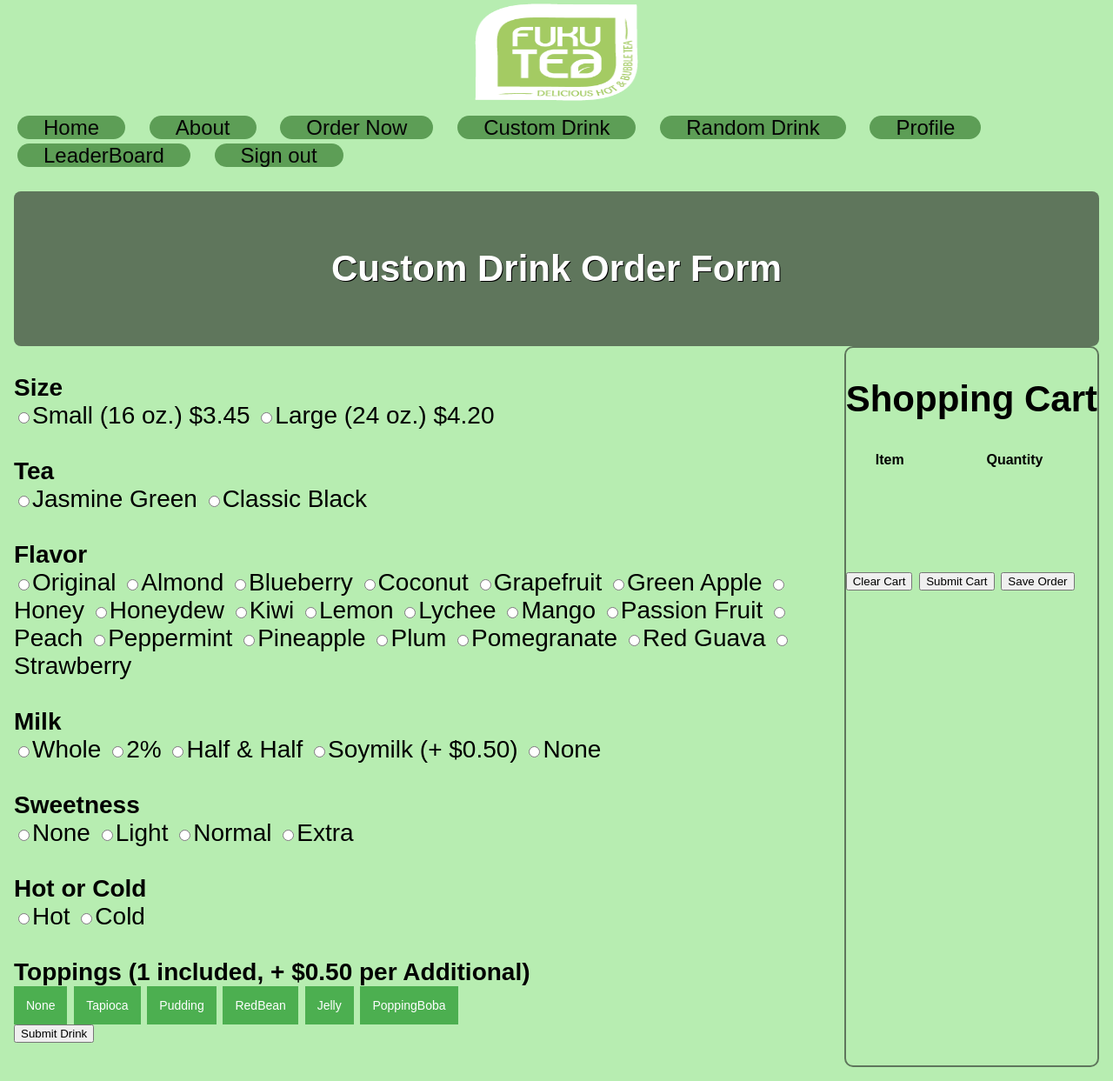
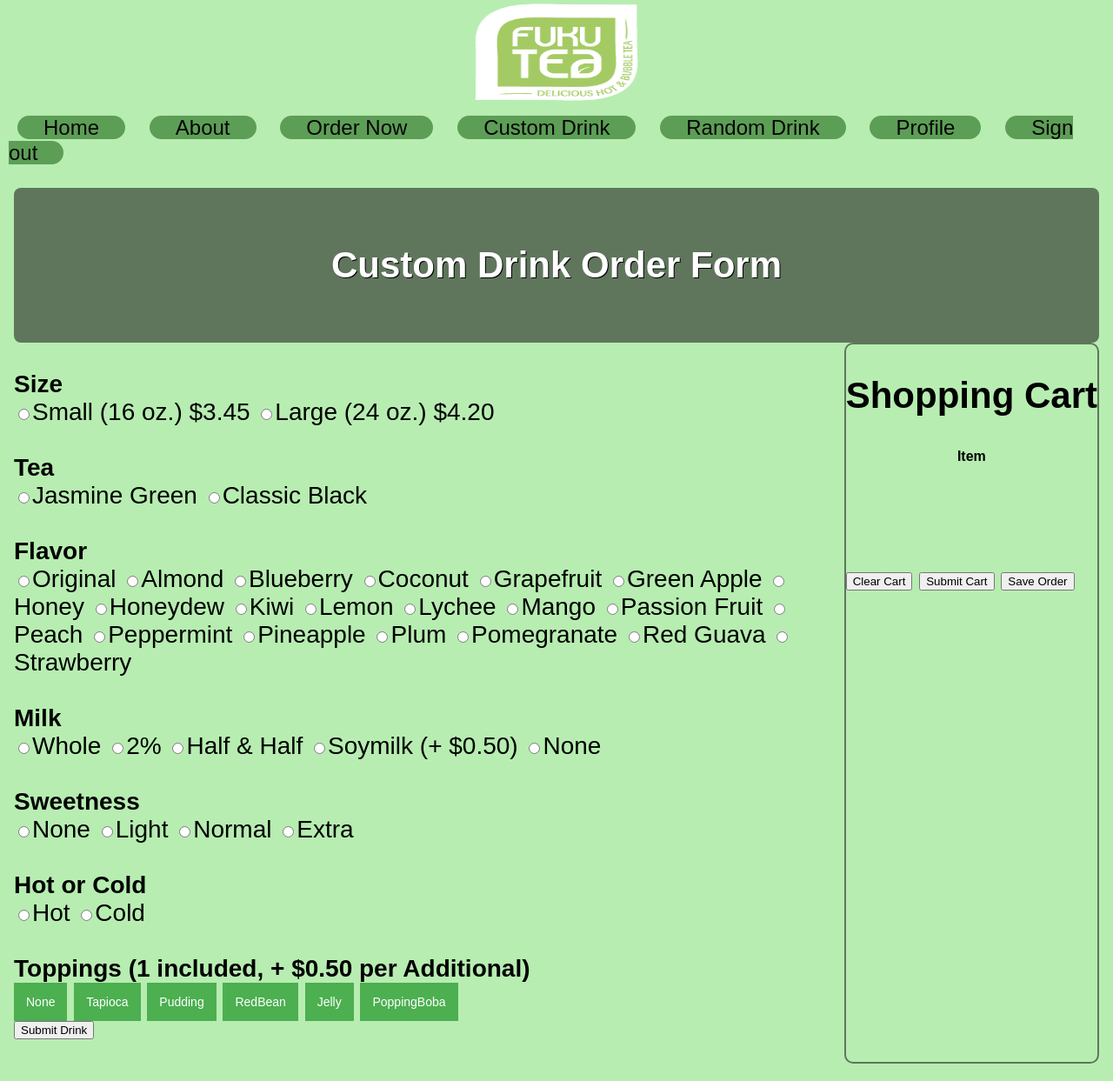
Before and after one commit to crkolimago/WebDev1520, a Flask app: page /customDrink in a window 1280 px wide. Shown: the whole page at 87% size. Run offline with Flask 2, Linux system fonts and the light colour scheme; lists and menus that the app fills with data are empty.

Commit message:
final push

```diff
--- a/Order.py
+++ b/Order.py
@@ -3,7 +3,7 @@
 
 
 class Order(object):
-    def __init__(self, orderId="", size="", tea="", flavor="", milk="", sweetness="", temp="", toppings="", price=0):
+    def __init__(self, orderId="", size="", tea="", flavor="", milk="", sweetness="", temp="", toppings="", price=0.0):
         self.orderId = orderId
         self.size = size
         self.tea = tea
--- a/main.py
+++ b/main.py
@@ -141,10 +141,10 @@ def saveOrder():
         price = request.form.get('price', '')
         order = Order(None, size, tea, flavor, milk, sweetness, temp, toppings, price)
         orderData.create_order(order) # not sure if works, it doesn't
+        log("help")
         orderData.save_order(order)
 
         if 'curUser' in session:
-            # user = userData.get_user(session['curUser'])
             # user is a datastore entity not a User python object
             user = userData.get_entity(session['curUser'])
             user['userPoints'] += 1
@@ -164,7 +164,7 @@ def saveOrder():
 
     return Response(json.dumps(json_result), mimetype='application/json')
 
-
+'''
 @app.route('/leaderBoard', methods=['GET', 'POST'])
 def leaderBoard():
     if request.method == "GET":
@@ -194,7 +194,7 @@ def get_leaderboard_data():
     # responseJson = json.dumps({ 'Name': user.userName, })
     return Response(responseJson)
 
-
+'''
 @app.route('/random', methods=['GET', 'POST'])
 def randomizer():
     return render_template("random.html")
--- a/static/js/customDrink.js
+++ b/static/js/customDrink.js
@@ -90,8 +90,6 @@ function confirmDrink(form) {
 
   drink.toppings = toppingsList;
   for (var t in toppingsList) {
-    if (t != "No Toppings")
-      //toppingString = toppingString.concat(toppingsList[t] + ", ");
     drink.price += .50;
     price += .50;
   }
@@ -106,16 +104,9 @@ function confirmDrink(form) {
     for (var property in drink) {
       drink_as_string += drink[property] + ', ';
     }
-    //console.log(drink_as_string);
     var table = document.getElementById('cart_table');
     var row = table.insertRow(1);
     var item_cell = row.insertCell(0);
-    var quantity_cell = row.insertCell(1);
-    var quantity_input = document.createElement('input');
-    quantity_input.type='number';
-    quantity_input.setAttribute('min',0);
-    quantity_input.setAttribute('max',30);
-		quantity_input.value = 1;
 
     item_cell.innerHTML = 'Custom Drink: ';
     var drink_list = document.createElement('ul');
@@ -129,7 +120,6 @@ function confirmDrink(form) {
     item_cell.appendChild(drink_list);
     item_cell.setAttribute('id', 'custom_drink');
     item_cell.setAttribute('class', 'shopping_cart_item');
-    quantity_cell.appendChild(quantity_input);
 
     drinks.push(drink);
     drink = new Drink('', '', '', '', '', '', [], 0);
@@ -148,7 +138,6 @@ function addTopping(topping) {
     toppingsList.push(topping);
     toppingString = toppingString.concat(topping + ", ");
   }
-  //console.log(toppingsList);
 }
 
 function clear_cart() {
@@ -167,16 +156,10 @@ function submit_cart() {
   var subtotal = 0;
 
   for (var i = 1; i < table.rows.length; i++) {
-    //var quantity = table.rows[i].lastChild.value;
-    //var quantity = table.rows[i].cells[1].value;
     var ul = document.getElementById('customDrinkInCart');
     var items = ul.getElementsByTagName('li');
     var pprice = parseFloat(items[items.length-1].textContent);
-    //var product = pprice * quantity;
     subtotal += pprice;
-    //subtotal += product;
-    //console.log(product);
-    //console.log(subtotal);
   }
 
   var tax = subtotal * 0.06;
@@ -223,8 +206,6 @@ function save_order() {
 function itemSaved(result, targetUrl, params) {
   if (result && result.ok) {
     console.log("Saved item.");
-    //clearItemForm();
-    //loadItems();
   } else {
     console.log("Received error: " + result.error);
     showError(result.error);
--- a/templates/customDrink.html
+++ b/templates/customDrink.html
@@ -86,7 +86,7 @@
           <div>
           <table id="cart_table">
             <tr>
-              <th>Item</th><th class="quantity">Quantity</th>
+              <th>Item</th>
             </tr>
           </table>
           </div>
@@ -103,7 +103,7 @@
 	      </div><!-- cart div -->
 		  </div><!-- grid container div -->
     </div><!-- content div -->
-    <script src="static/js/customDrink.js?v4.0"></script>
+    <script src="static/js/customDrink.js?v4.1"></script>
   </body>
 <html>
 {% endblock %}
--- a/templates/header.html
+++ b/templates/header.html
@@ -22,6 +22,5 @@
       <a class="navbutton" href="/customDrink">Custom Drink</a>
       <a class="navbutton" href="/random">Random Drink</a>
       <a class="navbutton" href="/profile">Profile</a>
-      <a class="navbutton" href="/leaderBoard">LeaderBoard</a>
       <a href="javascript:void(0);" onclick="signOut();">Sign out</a>
     </div>
--- a/userData.py
+++ b/userData.py
@@ -18,6 +18,7 @@ def log(msg):
 def convert_to_userObj(entity):
     """Convert the entity returned by datastore to a normal object."""
     user_id = entity.key.id_or_name
+    log(entity["user_id"])
     return User(user_id, entity['userEmail'], entity['userName'], entity['userPoints'], entity['userMoneySpent'])
 
 
```
Also changed, not shown: orderData.py (+6 -6 lines).
